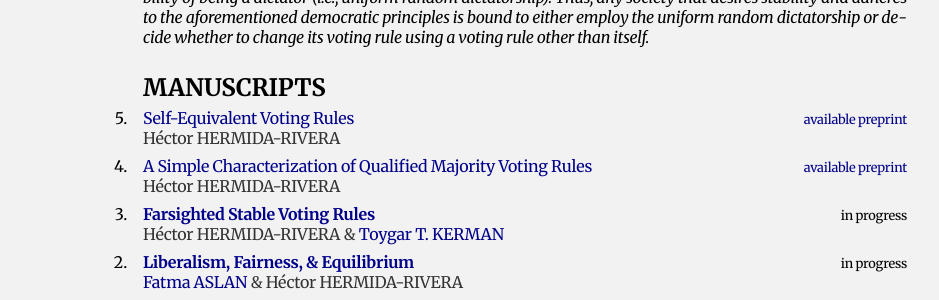
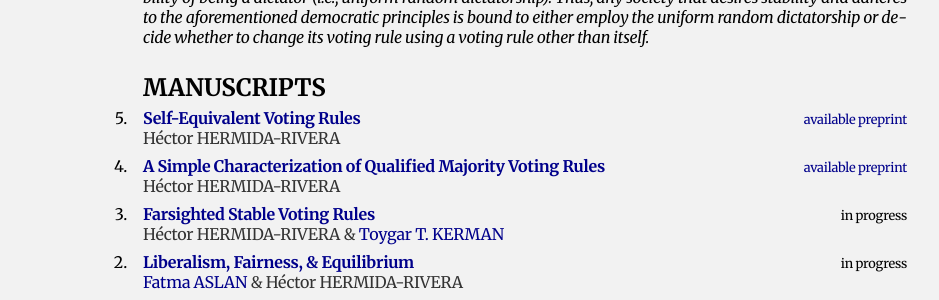
Before and after one commit to HectorHermidaRivera/hectorhermidarivera.github.io, a Jekyll site: the page built from index.md, in a window 1280 px wide. Shown: the part 1331-1631 px from the top of the page, without its empty margins (173-1112 px from the left). Built offline with Jekyll 4.4.1, drawn with Linux system fonts in a browser that asks for light colours; a style sheet for code colours, icons or effects is not loaded.

Commit message:
Update index.md

```diff
--- a/index.md
+++ b/index.md
@@ -165,7 +165,7 @@ title: Home
     <div class="label">5.</div>
     <div class="value">
       <div class="top-row">
-        <span><b><a class="collapsible-link">Self-Equivalent Voting Rules</a></b></span>
+        <span><a class="collapsible-link"><b>Self-Equivalent Voting Rules</b></a></span>
         <span><a href="https://drive.google.com/file/d/13vZ7mZ95rlw0s_VvOVO176N9I3Qy2Mhe/view">available preprint</a></span>
       </div>
       <div class="second-row">
@@ -183,7 +183,7 @@ title: Home
     <div class="label">4.</div>
     <div class="value">
       <div class="top-row">
-        <span><b><a class="collapsible-link">A Simple Characterization of Qualified Majority Voting Rules</a></b></span>
+        <span><a class="collapsible-link"><b>A Simple Characterization of Qualified Majority Voting Rules</b></a></span>
         <span><a href="https://drive.google.com/file/d/1APJXUjZp2MAki84SF_XIIxDa6u23tPqE/view">available preprint</a></span>
       </div>
       <div class="second-row">
```
